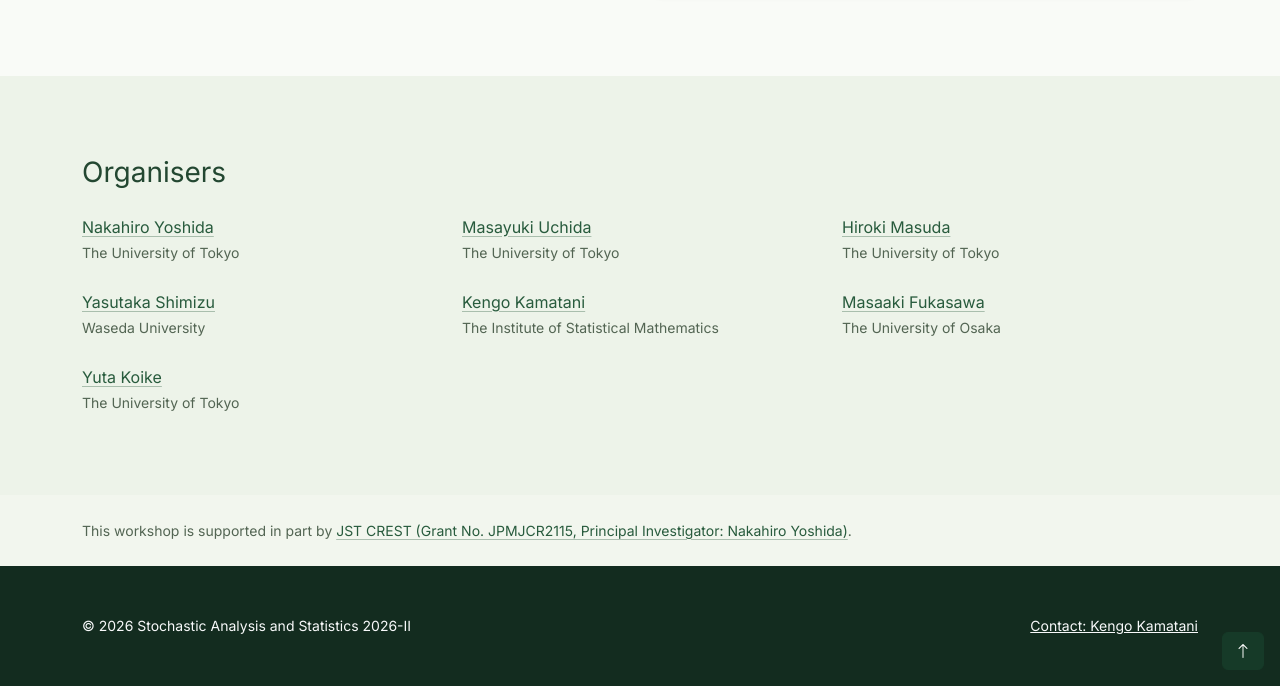
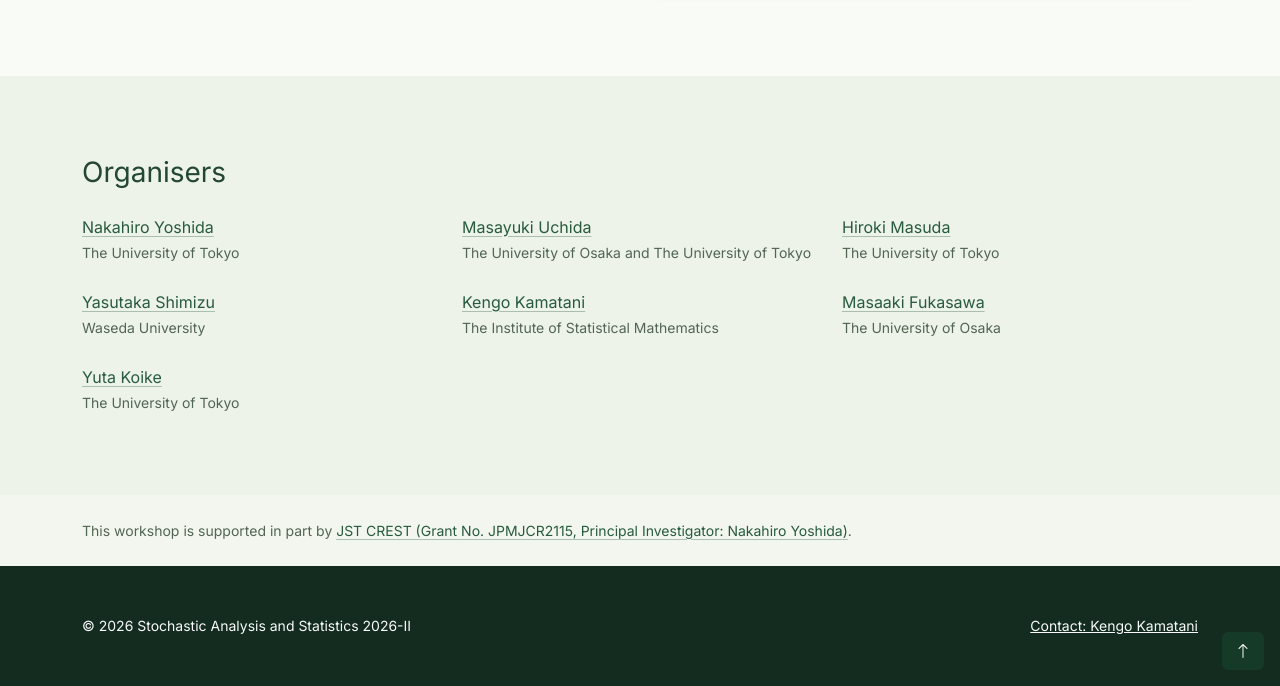
Before and after one commit to KKamatani/2026-stochastic-analysis-statistics-ii, a Jekyll site: the page built from index.md, in a window 1280 px wide and 900 px high, scrolled down 4002 px, cut to the strip 214-900 px from the top of the window. Built offline with Jekyll 4.4.1, drawn with Linux system fonts in a browser that asks for light colours.

Commit message:
Update affiliation

```diff
--- a/_data/organisers.yml
+++ b/_data/organisers.yml
@@ -4,7 +4,7 @@
   affiliation: "The University of Tokyo"
   url: "https://www.s.u-tokyo.ac.jp/en/info/11114/"
 - name: "Masayuki Uchida"
-  affiliation: "The University of Tokyo"
+  affiliation: "The University of Osaka and The University of Tokyo"
   url: "https://www.ms.u-tokyo.ac.jp/teacher_e/uchida_e.html"
 - name: "Hiroki Masuda"
   affiliation: "The University of Tokyo"
```
